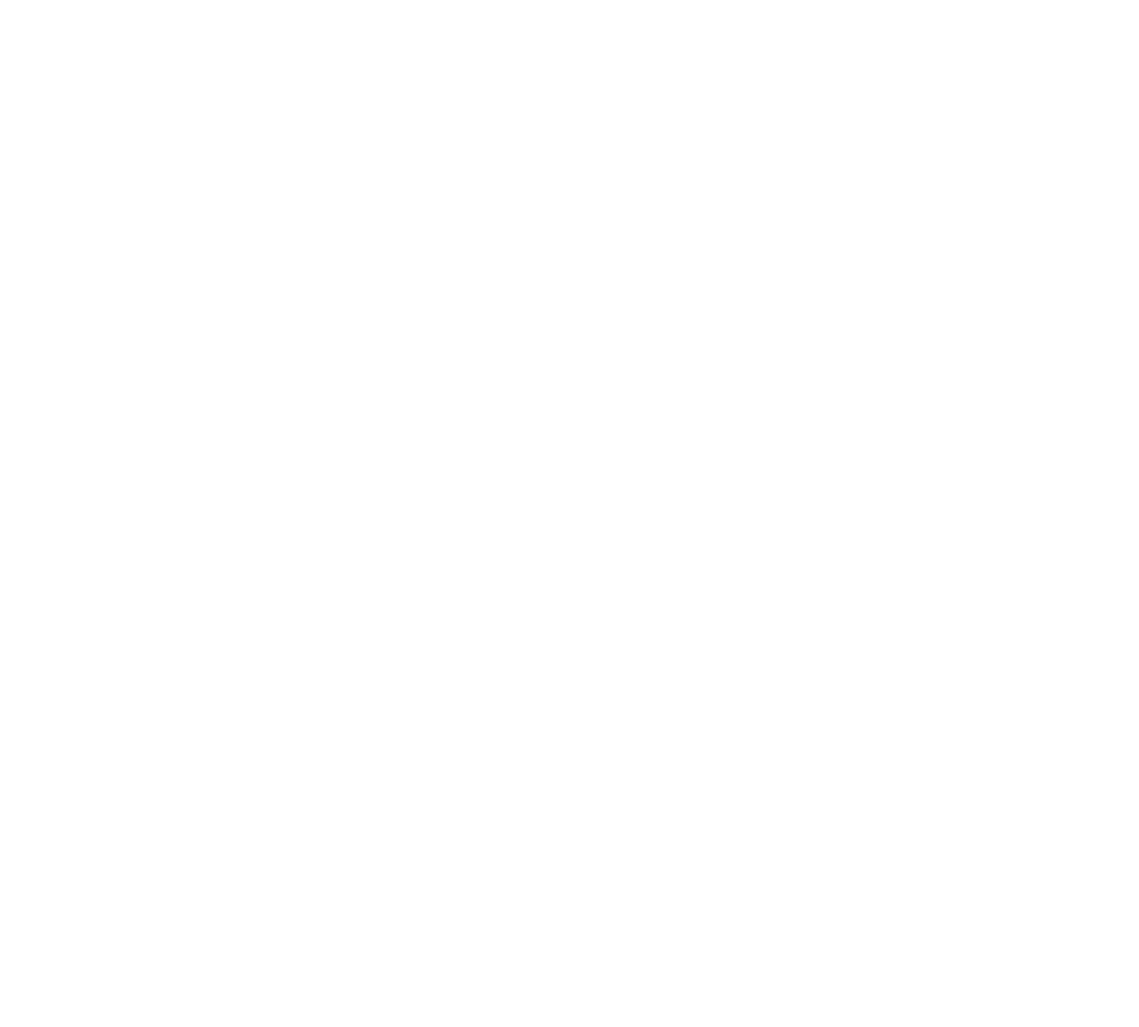
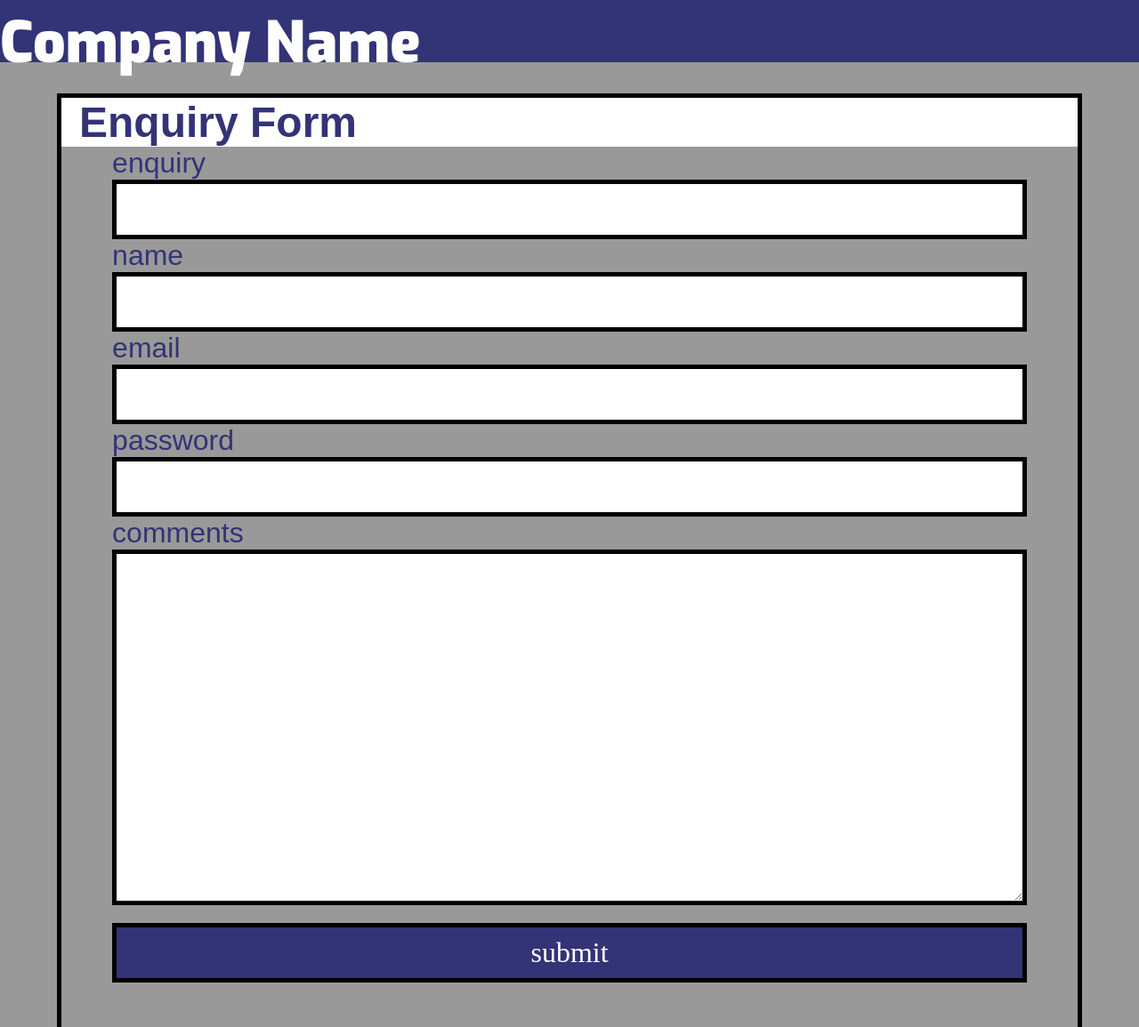
Before and after one commit to FujikoTide/itol, a plain HTML site: page htmlcss_coding_challenges/04_Form_Styling/index.html in a window 1280 px wide. Shown: the top 1155 px of the page at 89% size. Before the commit the page ends 800 px from the top, so only its background shows below. Drawn offline with Linux system fonts and the light colour scheme; a web font is replaced by a local one.

Commit message:
add form page

```diff
--- a/htmlcss_coding_challenges/04_Form_Styling/css/style.css
+++ b/htmlcss_coding_challenges/04_Form_Styling/css/style.css
@@ -0,0 +1,122 @@
+@import url('https://fonts.googleapis.com/css2?family=Aldrich&family=Changa+One:ital@0;1&family=Chango&family=Climate+Crisis:YEAR@2014&family=Electrolize&family=Erica+One&family=Exo:ital,wght@0,100..900;1,100..900&family=Fascinate&family=Goldman:wght@400;700&family=Orbitron:wght@400..900&family=Oxanium:wght@200..800&family=Righteous&family=Russo+One&family=Sigmar&family=Zen+Dots&display=swap');
+
+:root {
+  --navbar-content-height: 70px;
+  --navbar-height: var(--navbar-content-height);
+}
+
+* {
+  margin: 0;
+  padding: 0;
+  box-sizing: border-box;
+}
+
+body {
+  font-family: 'Aldrich', sans-serif;
+  font-size: 2rem;
+  padding-top: calc(var(--navbar-content-height) * 1.5);
+  padding-bottom: 2rem;
+  background: #999;
+  color: #333377;
+}
+
+h1 {
+  font-size: 3rem;
+}
+
+.navbar {
+  top: 0;
+  left: 0;
+  background-color: #333377;
+  align-items: center;
+  position: fixed;
+  width: 100%;
+  display: flex;
+  height: var(--navbar-height);
+  z-index: 100;
+}
+
+.bars-container {
+  display: flex;
+  align-items: flex-end;
+  height: 100%;
+}
+
+.company-name {
+  font-family: 'Exo', sans-serif;
+  font-weight: 900;
+  font-size: 4rem;
+  color: white;
+  line-height: 1;
+  position: relative;
+  top: 10.5px;
+}
+
+.form-container {
+  max-width: 90vw;
+  min-width: 1000px;
+  border: 5px solid black;
+  margin: 0 auto;
+  padding-bottom: 50px;
+}
+
+.form-container h1 {
+  width: 100%;
+  background-color: white;
+  padding-left: 20px;
+}
+
+/* .form-container form {
+  display: flex;
+  flex-direction: column;
+  align-items: center;
+} */
+
+.form-group {
+  display: flex;
+  flex-direction: column;
+  align-items: stretch;
+  margin: 0 auto;
+  width: 90%;
+}
+
+.form-group input:focus,
+.form-group textarea:focus {
+  outline: none;
+  border-color: #007bff;
+  box-shadow: 0 0 0 3px rgba(0, 123, 255, 0.25);
+}
+
+.form-group button:focus {
+  outline: none;
+  background-color: #222255;
+  box-shadow: 0 0 0 3px rgba(0, 123, 255, 0.4);
+}
+
+.form-group label {
+  display: block;
+  text-align: left;
+}
+
+.form-group input,
+.form-group textarea {
+  width: 100%;
+  padding: 10px;
+  border: 5px solid black;
+  font-family: 'Aldrich';
+  font-size: 2rem;
+  color: #333377;
+  transition: border-color 0.2s ease-in-out, box-shadow 0.2s ease-in-out;
+}
+
+.form-group button {
+  cursor: pointer;
+  width: 100%;
+  border: 5px solid black;
+  margin-top: 20px;
+  padding: 10px;
+  font-family: 'Aldrich';
+  font-size: 2rem;
+  background-color: #333377;
+  color: white;
+}
--- a/htmlcss_coding_challenges/04_Form_Styling/index.html
+++ b/htmlcss_coding_challenges/04_Form_Styling/index.html
@@ -3,7 +3,52 @@
   <head>
     <meta charset="UTF-8" />
     <meta name="viewport" content="width=device-width, initial-scale=1.0" />
+    <link rel="stylesheet" href="./css/style.css" />
     <title>Document</title>
   </head>
-  <body></body>
+  <body>
+    <header>
+      <nav class="navbar">
+        <div class="bars-container">
+          <div class="company-name">Company Name</div>
+        </div>
+      </nav>
+    </header>
+    <main>
+      <div class="form-container">
+        <h1>Enquiry Form</h1>
+
+        <form>
+          <div class="form-group">
+            <label for="enquiry">enquiry</label>
+            <input type="text" name="enquiry" id="enquiry" required />
+          </div>
+          <div class="form-group">
+            <label for="name">name</label>
+            <input type="text" name="name" id="name" required />
+          </div>
+          <div class="form-group">
+            <label for="email">email</label>
+            <input type="email" name="email" id="email" required />
+          </div>
+          <div class="form-group">
+            <label for="name">password</label>
+            <input type="password" name="password" id="password" required />
+          </div>
+          <div class="form-group">
+            <label for="comments">comments</label>
+            <textarea
+              name="comments"
+              id="comments"
+              rows="10"
+              required
+            ></textarea>
+          </div>
+          <div class="form-group">
+            <button type="submit">submit</button>
+          </div>
+        </form>
+      </div>
+    </main>
+  </body>
 </html>
```
